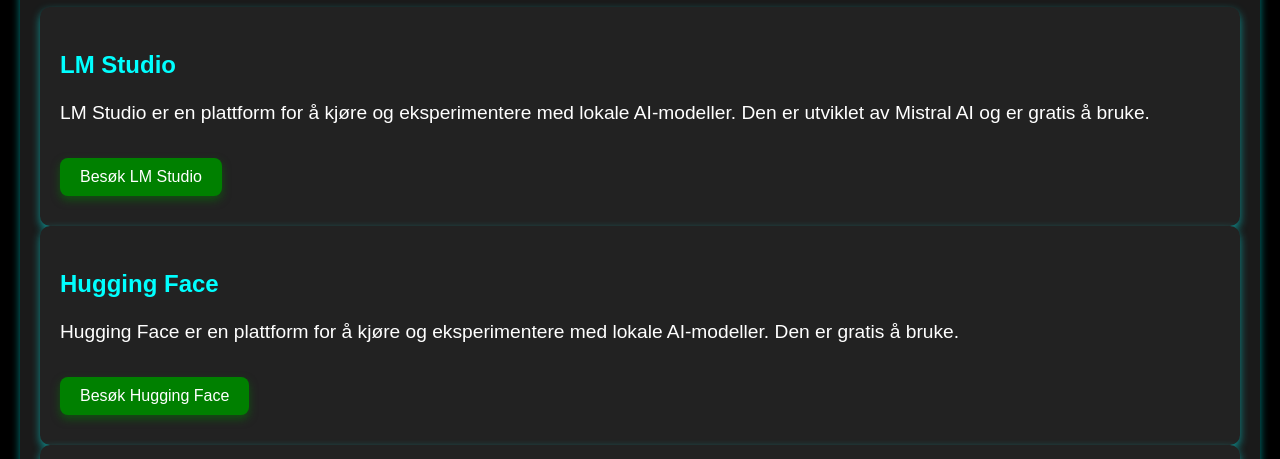
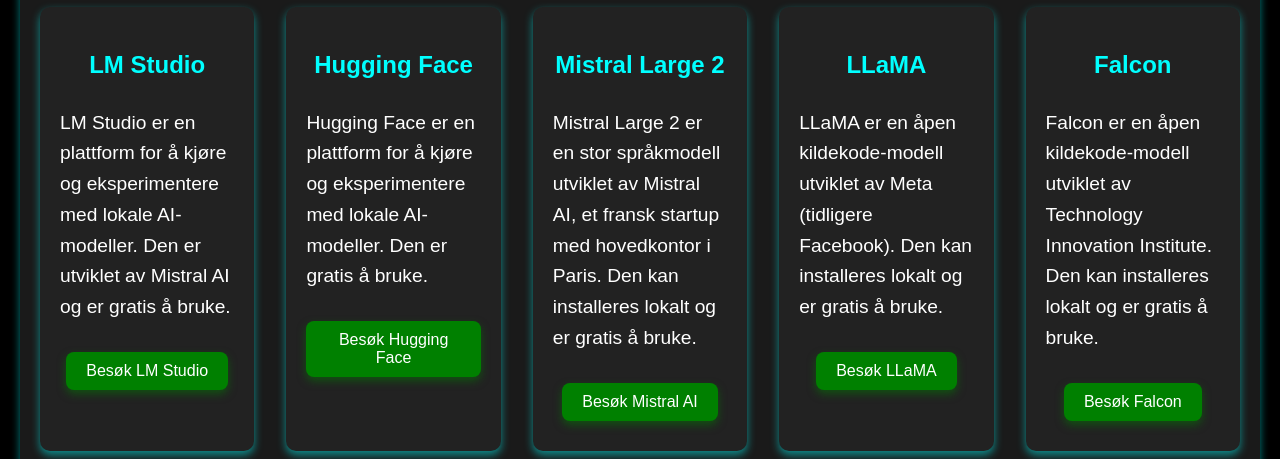
Before and after one commit to Frank-home74/ChatbotCentral, a plain HTML site: page lokale.html in a window 1280 px wide. Shown: the part 341-800 px from the top of the page. Drawn offline with Linux system fonts and the light colour scheme.

Commit message:
Grid uppdate

```diff
--- a/style.css
+++ b/style.css
@@ -73,6 +73,48 @@
 .section:hover {
     background-color: var(--hover-background-color);
     box-shadow: var(--hover-box-shadow);
+}
+
+/* Oppdater .model-container til å være et grid */
+.model-container {
+    display: grid;
+    grid-template-columns: repeat(5, 1fr);
+    gap: 2rem 2rem;
+}
+
+/* Oppdater .model-box til å bruke Flexbox for å sentrere innholdet */
+.model-box {
+    background-color: #222;
+    border-radius: 0.625rem; /* 10px / 16px */
+    padding: 1.25rem; /* 20px / 16px */
+    box-shadow: 0 0.25rem 0.5rem rgba(0, 255, 255, 0.5); /* Box-effekt */
+    transition: background-color 0.3s, box-shadow 0.3s;
+    display: flex;
+    flex-direction: column;
+    align-items: center; /* Sentrerer innholdet horisontalt */
+}
+
+/* Sentrerer knappen i bunnen av .model-box */
+.model-box .button {
+    background-color: var(--button-background-color);
+    border: none;
+    color: #FFFFFF;
+    padding: 0.625rem 1.25rem; /* 10px 20px / 16px */
+    text-align: center;
+    text-decoration: none;
+    display: inline-block;
+    font-size: 1rem;
+    margin: 0.625rem 0; /* 10px 0 / 16px */
+    cursor: pointer;
+    border-radius: 0.5rem; /* 8px / 16px */
+    box-shadow: var(--button-box-shadow);
+    transition: background-color 0.3s, box-shadow 0.3s;
+    margin-top: auto; /* Plasserer knappen i bunnen */
+}
+
+.model-box .button:hover {
+    background-color: var(--button-hover-background-color);
+    box-shadow: var(--button-hover-box-shadow);
 }
 
 .model-box, .platform-box {
@@ -429,16 +471,21 @@
     }
 }
 
-/* Definer keyframes for solanimasjonen */
-/* Definer keyframes for solanimasjonen */
-/*@keyframes shine {
-    0% {
-        background: radial-gradient(circle, rgb(255, 255, 255), rgba(0, 255, 255, 0) 70%);
+/* Responsiv design for mindre skjermer */
+@media (max-width: 75rem) { /* 1200px / 16px */
+    .model-container {
+        grid-template-columns: repeat(auto-fill, minmax(12rem, 1fr)); /* 4-5 kolonner på mindre skjermer */
     }
-    70% {
-        background: radial-gradient(circle, rgba(251, 252, 252, 0.872), rgba(0, 255, 255, 0) 70%);
+}
+
+@media (max-width: 48rem) { /* 768px / 16px */
+    .model-container {
+        grid-template-columns: repeat(auto-fill, minmax(10rem, 1fr)); /* 3-4 kolonner på enda mindre skjermer */
     }
-    100% {
-        background: radial-gradient(circle, rgba(0, 255, 255, 0.5), rgba(0, 255, 255, 0) 70%);
+}
+
+@media (max-width: 30rem) { /* 480px / 16px */
+    .model-container {
+        grid-template-columns: repeat(auto-fill, minmax(8rem, 1fr)); /* 2-3 kolonner på de minste skjermene */
     }
-}*/
+}
```
